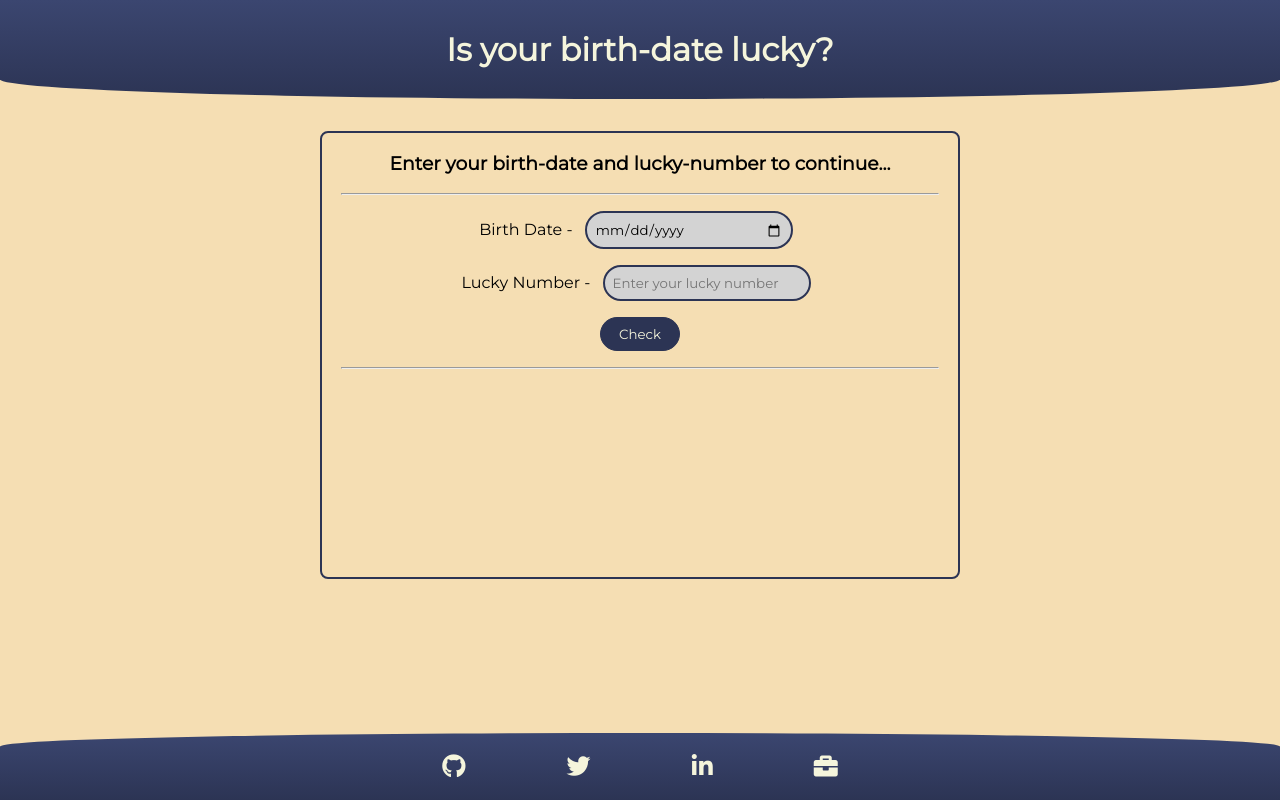
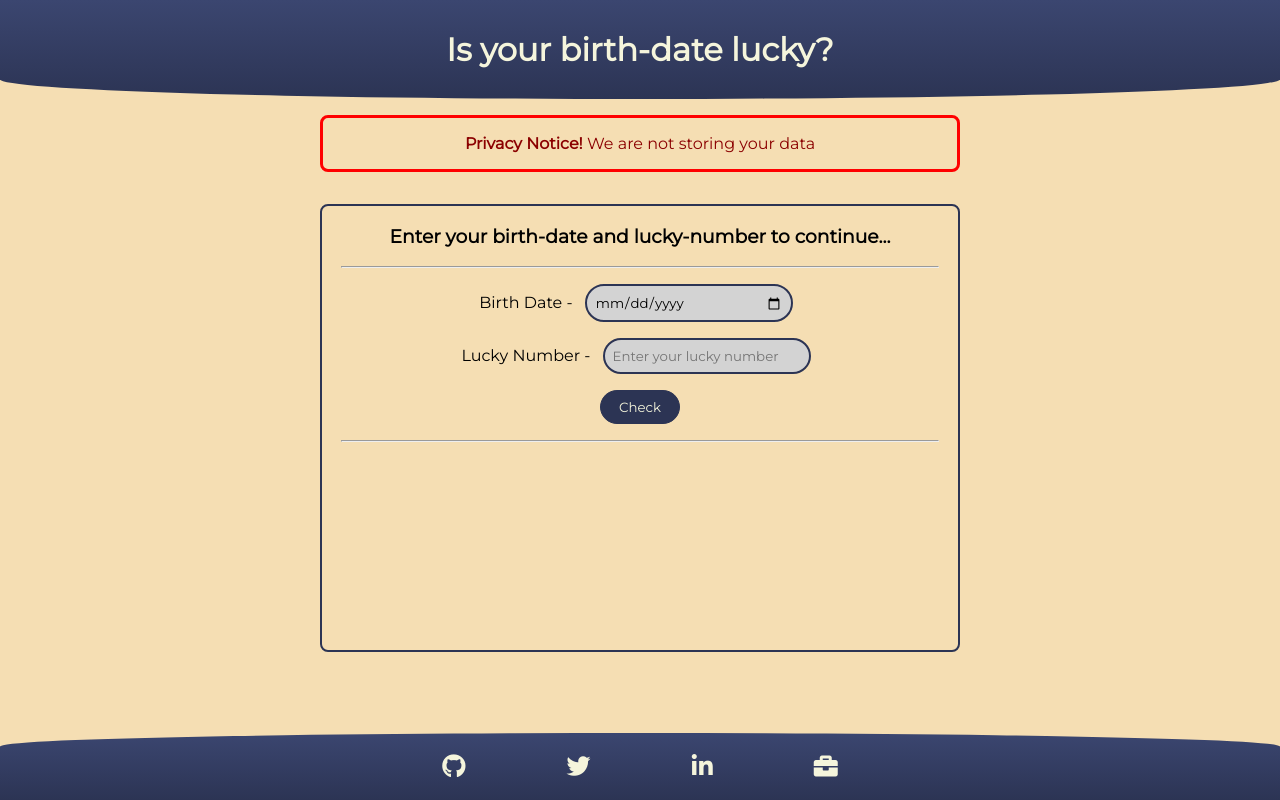
Before and after one commit to rkreddy99/lucky-birthday, a React (Create React App) app: page / in a window 1280 px wide. Built offline with nearby package versions, Linux system fonts and the light colour scheme.

Commit message:
feat: show privacy notice

```diff
--- a/src/App.css
+++ b/src/App.css
@@ -44,6 +44,21 @@ header h1 {
   align-items: center;
   flex-direction: column;
   padding-bottom: 100px;
+}
+
+.privacy-notice {
+  border-radius: 8px;
+  min-width: 50vw;
+  max-width: 80vw;
+  border: 3px solid red;
+  color: darkred;
+  padding: 1rem;
+  margin-top: 1rem;
+  text-align: center;
+}
+
+.bold {
+  font-weight: 800;
 }
 
 .content {
--- a/src/App.js
+++ b/src/App.js
@@ -43,6 +43,9 @@ function App() {
       </header>
 
       <div className="section">
+        <div className="privacy-notice">
+          <span className="bold">Privacy Notice! </span>We are not storing your data
+        </div>
         <div className="content">
           <h3>Enter your birth-date and lucky-number to continue...</h3>
           <hr/>
@@ -103,7 +106,7 @@ function App() {
               </a>
             </span>
             <span className="footerLink portfolio">
-              <a href="https://rkreddy99-portfolio.netlify.app/">
+              <a href="https://rkreddy99.netlify.app/">
                 <i className="fas fa-briefcase"></i>
               </a>
             </span>
```
Also changed, not shown: 1 other file (tests, documents, lock files or other folders).
